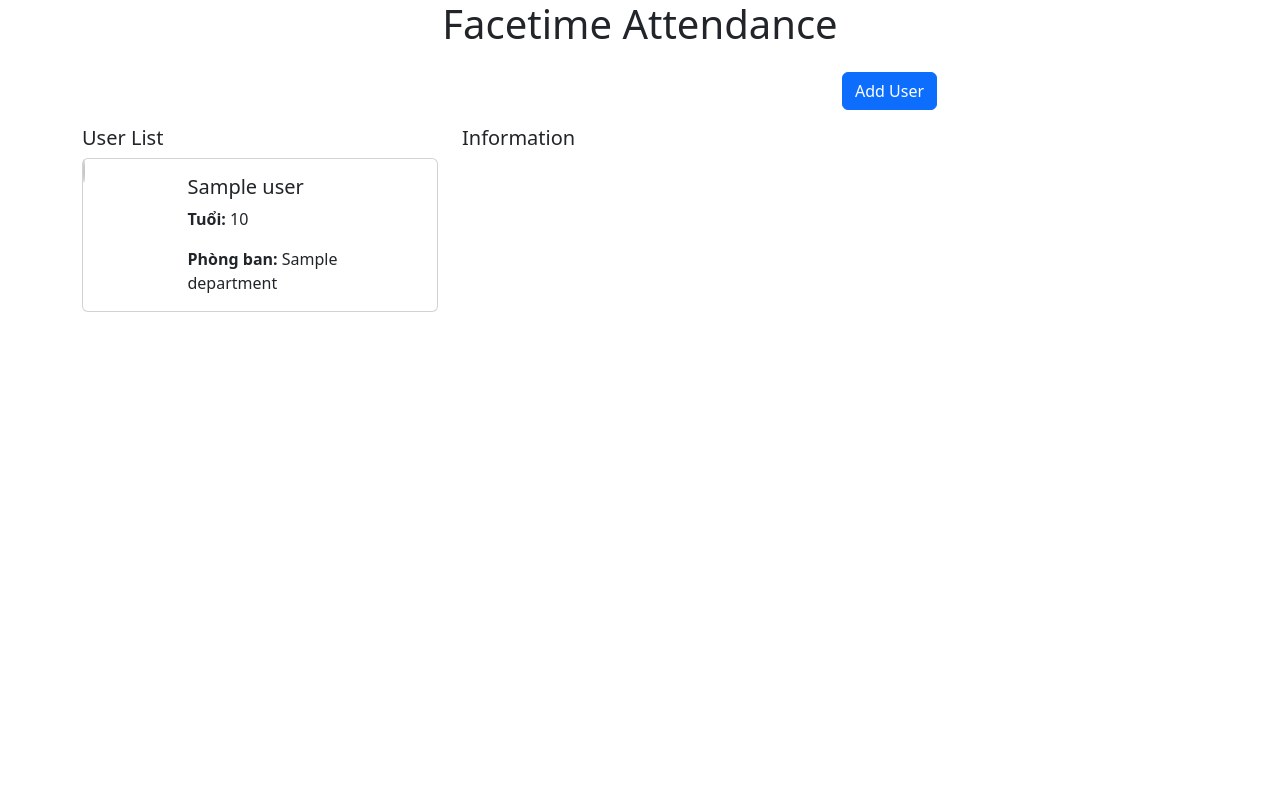
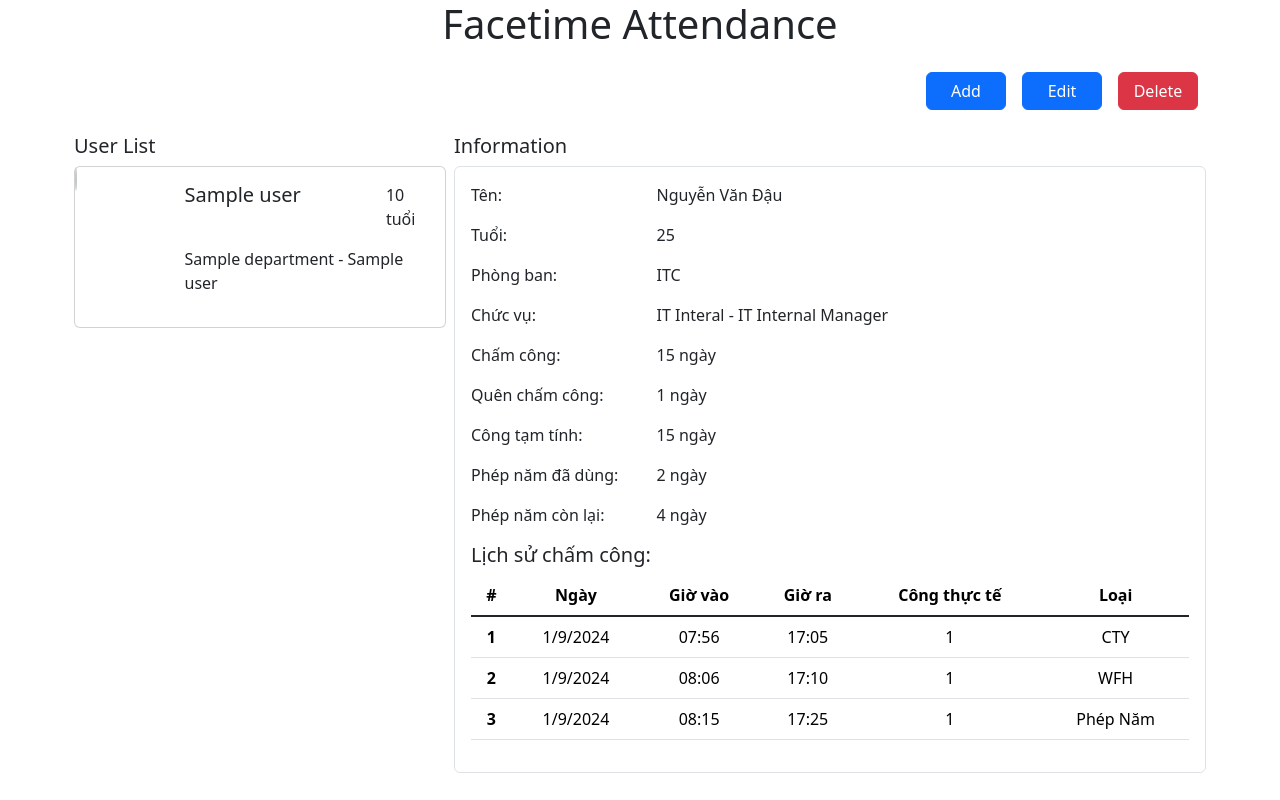
Before and after one commit to Bi-Huynh/facetime-attendance-hoangpham, a Flask app: template templates/home.html in a window 1280 px wide. Run offline with Flask 3, Linux system fonts and the light colour scheme; the template is opened without the code that fills it: most values are stand-ins (such as "Sample title", 1, 10 or a date in 2020).

Commit message:
Tạo giao diện hiển thị thông tin user

```diff
--- a/Models/UserModel.py
+++ b/Models/UserModel.py
@@ -1,6 +1,7 @@
 class User:
 
-  def __init__(self, name="", age=0, department="") -> None:
+  def __init__(self, name="", age=0, title="", department="") -> None:
     self.name: str = name
     self.age: int = age
-    self.department: str
+    self.title: str = title
+    self.department: str = department
--- a/app.py
+++ b/app.py
@@ -8,9 +8,9 @@ app = Flask(__name__)
 @app.route('/')
 def home_page():
   users = [
-      User("John", 25, "CNTT"),
-      User("Jane", 30, "AF"),
-      User("Bob", 35, "CS")
+      User("Nguyễn Văn Đậu", 25, "IT Interal - IT Internal Manager", "ITC"),
+      User("Trần Văn Tèo", 30, "Senior Team Leader", "AF"),
+      User("Lê Thị Nở", 35, "CEO", "CS")
   ]
   return render_template('home.html', users=users)
 
@@ -18,9 +18,9 @@ def home_page():
 @app.route("/api/users")
 def get_users():
   users = [
-      User("John", 25, "CNTT"),
-      User("Jane", 30, "AF"),
-      User("Bob", 35, "CS")
+      User("John", 25, "IT Interal - IT Internal Manager", "ITC"),
+      User("Jane", 30, "Senior Team Leader", "AF"),
+      User("Bob", 35, "IT Interal - IT Internal Manager", "CS")
   ]
   return jsonify([user.__dict__ for user in users])
 
--- a/templates/home.html
+++ b/templates/home.html
@@ -11,36 +11,27 @@
   <div class="container">
     <h1 class="text-center mb-4">Facetime Attendance</h1>
     <div class="row mb-3">
-      <div class="col-8"></div>
-      <div class="col-4">
-        <button type="button" class="btn btn-primary">Add User</button>
+      <div class="d-grid gap-2 d-md-flex justify-content-md-end">
+        <button class="btn btn-primary me-md-2" style="width: 80px" type="button">Add</button>
+        <button class="btn btn-primary me-md-2" style="width: 80px" type="button">Edit</button>
+        <button class="btn btn-danger" style="width: 80px" type="button">Delete</button>
       </div>
     </div>
     <div class="row">
-      <div class="col-4">
+      <div class="col-4 g-2">
         <h5>User List</h5>
-        {% for user in users %}
-        <div class="card mb-3" style="max-width: 540px;">
-          <div class="row g-0">
-            <div class="col-md-3">
-              <span class="border border-secondary-subtle rounded-circle" style="width: 100px; height: 100px;"">
-                <!--Todo: Chưa chỉnh được hình user-->
-              </span>
-            </div>
-            <div class="col-md-9">
-              <div class="card-body">
-                <h5 class="card-title">{{user.name}}</h5>
-                <p class="card-text"><strong>Tuổi: </strong>{{user.age}}</p>
-                <!--Todo: Chỗ này cách nhau xa quá-->
-                <p class="card-text"><strong>Phòng ban: </strong>{{user.department}}</p>
-              </div>
-            </div>
-          </div>
+        <div class="list-group">
+          {% for user in users %}
+            {% include 'user_item.html' %}
+          {% endfor %}
         </div>
-        {% endfor %}
       </div>
-      <div class="col-8">
+      <div class="col-8 g-2">
         <h5>Information</h5>
+        <div class="border rounded p-3">
+          {% include 'user_information.html' %}
+          {% include 'user_table_history_facetime_attendace.html' %}
+        </div>
       </div>
     </div>
   </div>
--- /dev/null
+++ b/templates/user_information.html
@@ -0,0 +1,56 @@
+<div id="user_info">
+  <div class="row">
+    <div class="col-3">
+      <p>Tên:</p>
+    </div>
+    <div class="col-9">Nguyễn Văn Đậu</div>
+  </div>
+  <div class="row">
+    <div class="col-3">
+      <p>Tuổi:</p>
+    </div>
+    <div class="col-9">25</div>
+  </div>
+  <div class="row">
+    <div class="col-3">
+      <p>Phòng ban:</p>
+    </div>
+    <div class="col-9">ITC</div>
+  </div>
+  <div class="row">
+    <div class="col-3">
+      <p>Chức vụ:</p>
+    </div>
+    <div class="col-9">IT Interal - IT Internal Manager</div>
+  </div>
+  <div class="row">
+    <div class="col-3">
+      <p>Chấm công:</p>
+    </div>
+    <div class="col-9">15 ngày</div>
+  </div>
+  <div class="row">
+    <div class="col-3">
+      <p>Quên chấm công:</p>
+    </div>
+    <div class="col-9">1 ngày</div>
+  </div>
+  <div class="row">
+    <div class="col-3">
+      <p>Công tạm tính:</p>
+    </div>
+    <div class="col-9">15 ngày</div>
+  </div>
+  <div class="row">
+    <div class="col-3">
+      <p>Phép năm đã dùng:</p>
+    </div>
+    <div class="col-9">2 ngày</div>
+  </div>
+  <div class="row">
+    <div class="col-3">
+      <p>Phép năm còn lại:</p>
+    </div>
+    <div class="col-9">4 ngày</div>
+  </div>
+</div>
--- /dev/null
+++ b/templates/user_item.html
@@ -0,0 +1,26 @@
+<div class="card mb-3" style="max-width: 540px;">
+  <div class="row g-1">
+    <div class="col-3">
+      <span class="border border-secondary-subtle rounded-circle" style="width: 500px; height: 500px;"">
+        <!--Todo: Chưa chỉnh được hình user-->
+      </span>
+    </div>
+    <div class="col-9">
+      <div class="card-body">
+        <div class="row">
+          <div class="col-9">
+            <h5 class="card-title">{{user.name}}</h5>
+          </div>
+          <div class="col-3">
+            <p class="">{{user.age}} tuổi</p>
+          </div>
+        </div>
+        <div class="row">
+          <div class="col-12">
+            <p class="">{{user.department}} - {{user.title}}</p>
+          </div>
+        </div>
+      </div>
+    </div>
+  </div>
+</div>
--- /dev/null
+++ b/templates/user_table_history_facetime_attendace.html
@@ -0,0 +1,39 @@
+<h5>Lịch sử chấm công:</h5>
+<table class="table table-hover text-center">
+  <thead>
+    <tr>
+      <th scope="col">#</th>
+      <th scope="col">Ngày</th>
+      <th scope="col">Giờ vào</th>
+      <th scope="col">Giờ ra</th>
+      <th scope="col">Công thực tế</th>
+      <th scope="col">Loại</th>
+    </tr>
+  </thead>
+  <tbody class="table-group-divider">
+    <tr>
+      <th scope="row">1</th>
+      <td>1/9/2024</td>
+      <td>07:56</td>
+      <td>17:05</td>
+      <td>1</td>
+      <td>CTY</td>
+    </tr>
+    <tr>
+      <th scope="row">2</th>
+      <td>1/9/2024</td>
+      <td>08:06</td>
+      <td>17:10</td>
+      <td>1</td>
+      <td>WFH</td>
+    </tr>
+    <tr>
+      <th scope="row">3</th>
+      <td>1/9/2024</td>
+      <td>08:15</td>
+      <td>17:25</td>
+      <td>1</td>
+      <td>Phép Năm</td>
+    </tr>
+  </tbody>
+</table>
```
